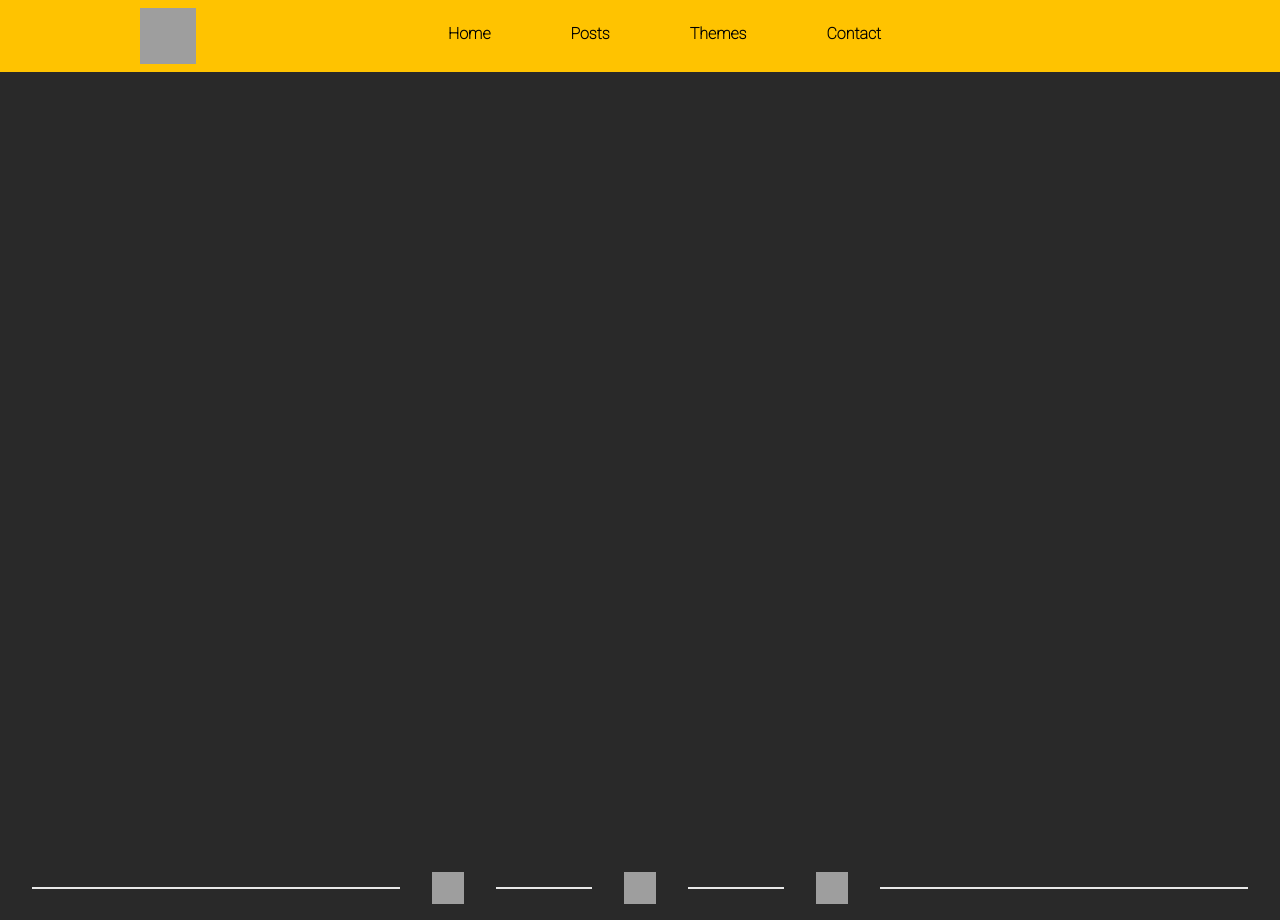
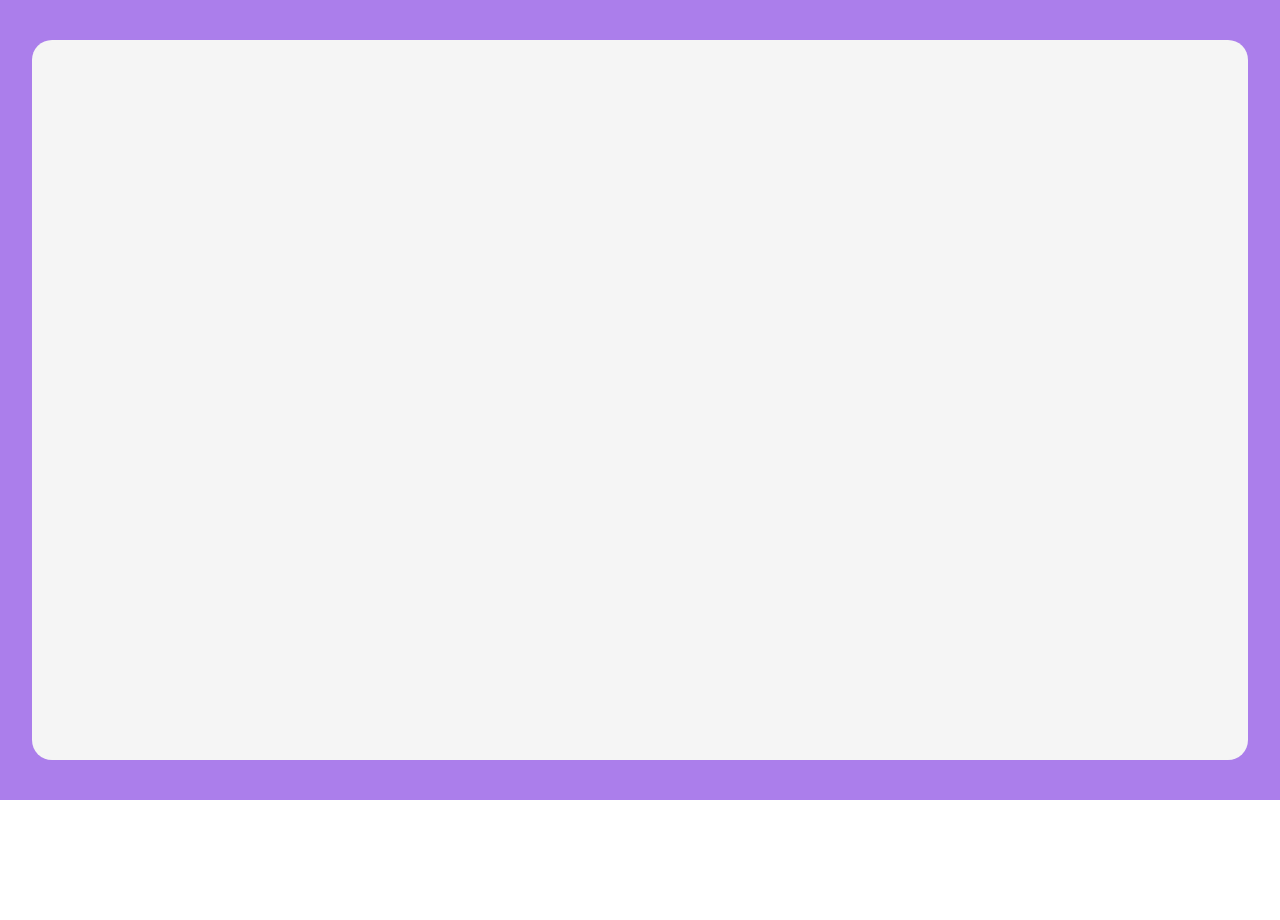
Before and after one commit to vhpcastro/blog-pessoal, a React (Create React App) app in the folder blog-pessoal-frontend/: page / in a window 1280 px wide. After the commit the page ends 800 px from the top, so only its background shows below. Built offline with nearby package versions, Linux system fonts and the light colour scheme; grey boxes are pictures that could not be loaded.

Commit message:
Estruturando componente Navbar e criando página SignIn

```diff
--- a/blog-pessoal-frontend/src/App.tsx
+++ b/blog-pessoal-frontend/src/App.tsx
@@ -1,11 +1,13 @@
 import React from 'react';
-import Home from './pages/home/home'
+import Navbar from './components/statics/navbar/navbar';
+import SignIn from './pages/signIn/signIn';
 import './App.css';
 
 
 function App() {
   return (
-    <Home />
+    <SignIn />
+
   );
 }
 
--- /dev/null
+++ b/blog-pessoal-frontend/src/components/statics/footer/footer.tsx
@@ -0,0 +1 @@
+import React from 'react'
--- /dev/null
+++ b/blog-pessoal-frontend/src/components/statics/navbar/navbar.css
@@ -0,0 +1,21 @@
+.appbar {
+    background-color: #792DE7!important;
+}
+
+.toolbar {
+    display: flex;
+    justify-content: space-between;
+}
+
+.button {
+    width: 13rem;
+
+    display: flex;
+    justify-content: space-between;
+    align-items: center;
+}
+
+.logo {
+    width: 11%;
+    height: 11%;
+}
--- /dev/null
+++ b/blog-pessoal-frontend/src/components/statics/navbar/navbar.tsx
@@ -0,0 +1,34 @@
+import React from 'react';
+import { Grid, Box, AppBar, Toolbar, Typography, Button } from '@material-ui/core';
+
+import './navbar.css'
+
+function navbar() {
+  return (
+    <AppBar position="static" className="appbar">
+      <Toolbar className="toolbar">
+
+        <Box>
+          <img src="https://cdn.discordapp.com/attachments/999780979814182942/1013877787439931445/logo_vitor.png" alt="logo" className="logo" />
+        </Box>
+
+        <Box className="button">
+          <Box>
+            <Button variant="contained" className="btn">
+              SIGN UP
+            </Button>
+          </Box>
+
+          <Box>
+            <Button variant="contained" className="btn">
+              SIGN IN
+            </Button>
+          </Box>
+        </Box>
+
+      </Toolbar>
+    </AppBar>
+  )
+}
+
+export default navbar;
--- a/blog-pessoal-frontend/src/pages/home/home.tsx
+++ b/blog-pessoal-frontend/src/pages/home/home.tsx
@@ -1,45 +1,9 @@
 import React from 'react'
-import './home.css'
 
 function home() {
     return (
         <>
-            <div className="container">
-                <div className="container-menu">
-                    <div className="logo-menu">
-                        <img className="img-menu" src="https://cdn.discordapp.com/attachments/710276943592816720/1012435229576810526/pilha-de-livros.png" alt="logo" />
-                    </div>
-                    <div className="list-menu">
-                        <ul className="list">
-                            <li>Home</li>
-                            <li>Posts</li>
-                            <li>Themes</li>
-                            <li>Contact</li>
-                        </ul>
-                    </div>
-                </div>
 
-                <div className="content">
-
-                </div>
-
-                <div className="container-footer">
-                    <footer className='footer'>
-                        <h1></h1>
-                        <img className='img-footer' src="https://cdn.discordapp.com/attachments/710276943592816720/1012442737829752992/linkedin.png" alt="linkedin-icon" />
-                        <div className="middle-divisor">
-                        <h1></h1>
-                        </div>
-                        <img className='img-footer' src="https://cdn.discordapp.com/attachments/710276943592816720/1012455440002584656/logotipo-do-google-plus-em-fundo-preto.png" alt="google-plus-icon" />
-                        <div className="middle-divisor">
-                        <h1></h1>
-                        </div>
-                        <img className='img-footer' src="https://cdn.discordapp.com/attachments/710276943592816720/1012442841101902035/placa-do-github.png" alt="github-icon" />
-                        <h1></h1>
-                    </footer>
-                </div>
-
-            </div>
         </>
     )
 }
--- /dev/null
+++ b/blog-pessoal-frontend/src/pages/signIn/signIn.css
@@ -0,0 +1,19 @@
+.container {
+    display: flex;
+    justify-content: center;
+    align-items: center;
+
+    background-color: #AB7EEB;
+
+    width: 100vw;
+    height: 100vh;
+}
+
+.box {
+    background-color: whitesmoke;
+
+    width: 95vw;
+    height: 90vh;
+
+    border-radius: 20px;
+}
--- /dev/null
+++ b/blog-pessoal-frontend/src/pages/signIn/signIn.tsx
@@ -0,0 +1,26 @@
+import React from 'react';
+import { Grid, Box } from '@material-ui/core';
+import './signIn.css'
+
+function signIn() {
+    return (
+        <>
+            <Grid container>
+                <Grid item xs={12} sm={12}>
+
+                    <Box className="container">
+
+                        <Box className="box">
+
+                        </Box>
+
+                    </Box>
+
+
+                </Grid>
+            </Grid>
+        </>
+    )
+}
+
+export default signIn;
```
Also changed, not shown: blog-pessoal-frontend/package.json (+7 -0 lines), blog-pessoal-frontend/src/components/statics/footer/footer.css (added), 1 other file (tests, documents, lock files or other folders).
